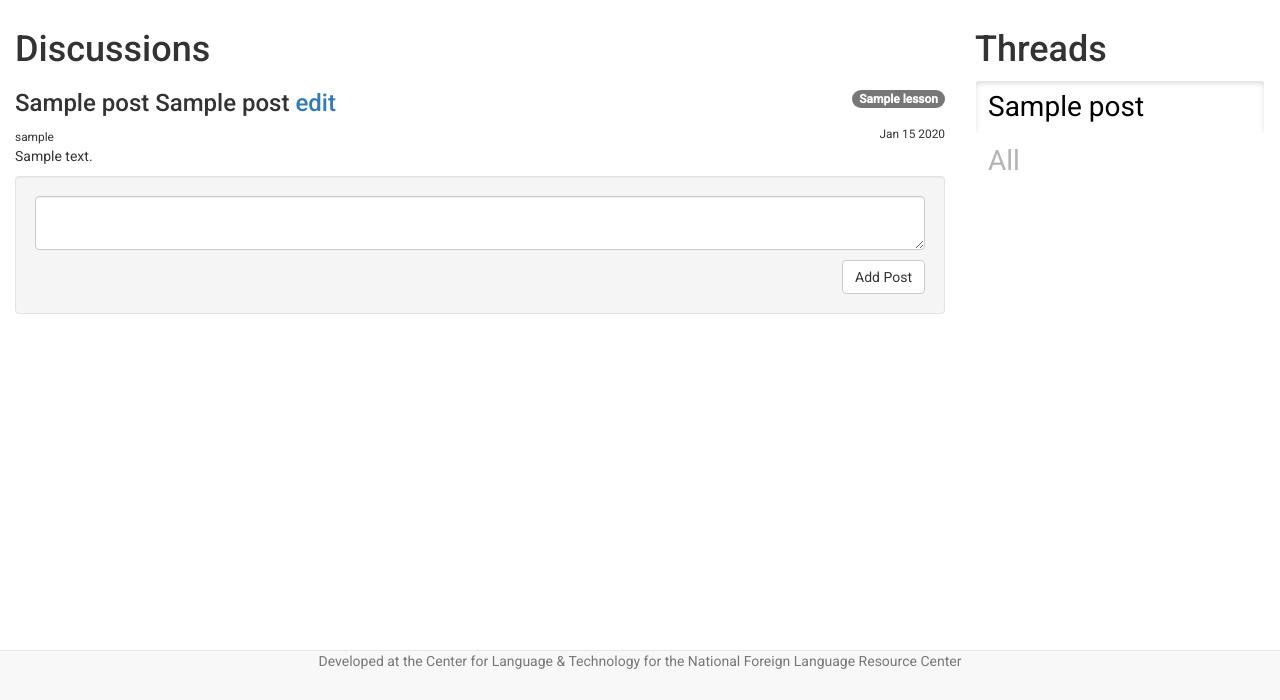
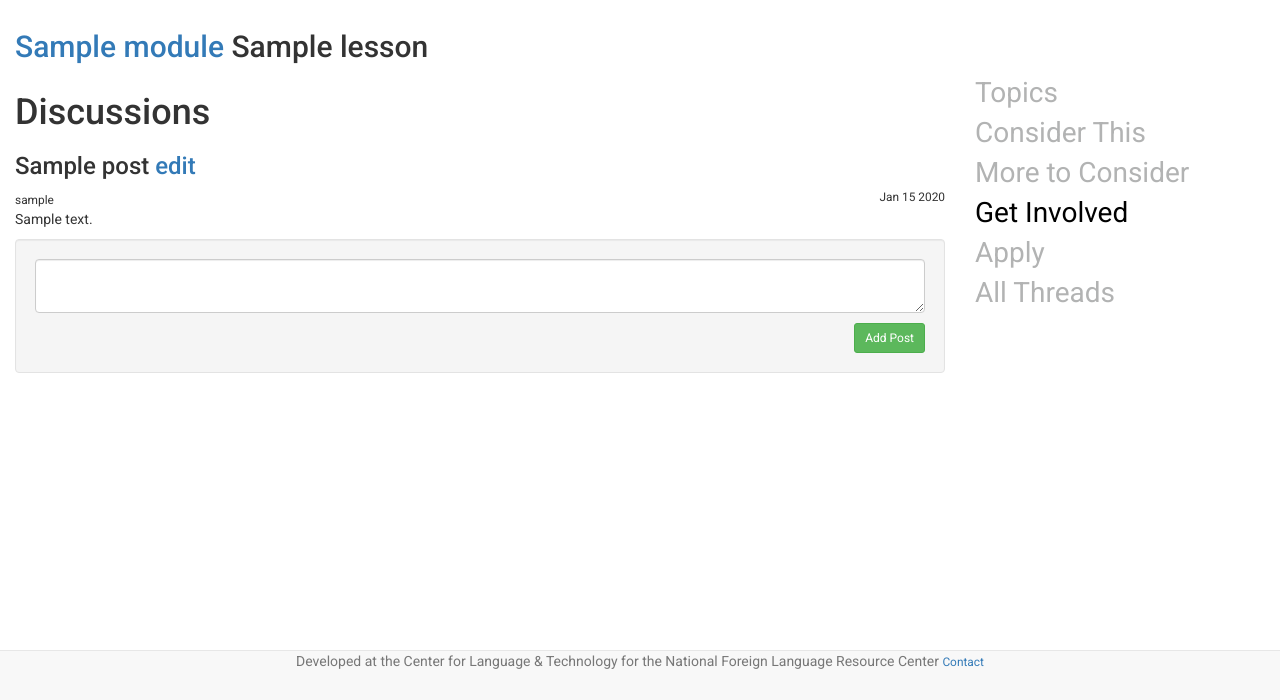
Before and after one commit to richmedina/nflrc-blwl-dev, a Django app: a page that uses templates/base.html in a window 1280 px wide. Shown: the part 100-800 px from the top of the page. Run offline with Django 3.2, Linux system fonts and the light colour scheme; a user stored in the database is signed in; tables that the repository leaves empty hold one stand-in row (values such as "Sample post"); some libraries are stand-ins or nearby versions.

Commit message:
ui adjustments, CRUD on posts

```diff
--- a/core/admin.py
+++ b/core/admin.py
@@ -28,8 +28,8 @@ class LessonDiscussionAdmin(admin.ModelAdmin):
 	form = LessonDiscussionAdminModelForm
 
 class PostAdmin(admin.ModelAdmin):
-    list_display = ('id', 'text', 'creator', 'subject', 'deleted')
-    list_filter = ['subject', 'deleted']
+    list_display = ('id', 'text', 'creator', 'subject', 'deleted', 'parent_post')
+    list_filter = ['deleted']
 
 admin.site.register(Module)
 admin.site.register(Lesson)
--- a/discussions/forms.py
+++ b/discussions/forms.py
@@ -8,12 +8,11 @@ class PostForm(forms.ModelForm):
         model = Post
         fields = ['subject', 'text', 'creator', 'parent_post']
         widgets = {
-            # 'text': forms.Textarea(attrs={'rows': 2, 'cols': 80}),
+            'text': forms.Textarea(attrs={'rows': 2, 'cols': '100%', 'class': 'form-control'}),
             'creator': forms.HiddenInput(),
             'parent_post': forms.HiddenInput(),
         }
-
-
+        labels = { 'text': 'Message Text...'}
 
 
 class PostReplyForm(forms.ModelForm):
--- a/discussions/views.py
+++ b/discussions/views.py
@@ -1,7 +1,7 @@
-from django.views.generic import TemplateView, CreateView, ListView, DetailView, DeleteView, UpdateView, FormView
+from django.views.generic import TemplateView, CreateView, ListView, DetailView, DeleteView, UpdateView, FormView, View
 from django.core.urlresolvers import reverse
 
-from braces.views import CsrfExemptMixin, JSONResponseMixin, AjaxResponseMixin, LoginRequiredMixin
+from braces.views import CsrfExemptMixin, JSONResponseMixin, AjaxResponseMixin, LoginRequiredMixin, StaffuserRequiredMixin
 
 from .models import Post
 from .forms import PostForm, PostReplyForm
@@ -33,7 +33,6 @@ class DiscussionListView(LoginRequiredMixin, HonorCodeRequired, TemplateView):
 class DiscussionView(LoginRequiredMixin, HonorCodeRequired, DetailView):
     model = Post
     template_name = 'discussions.html'
-    # fields = ['subject', 'text', 'creator', 'parent_post']
 
     def get_context_data(self, **kwargs):
         context = super(DiscussionView, self).get_context_data(**kwargs)
@@ -46,7 +45,7 @@ class DiscussionView(LoginRequiredMixin, HonorCodeRequired, DetailView):
         except:
             lesson = None
 
-        replies = thread_post.replies.all().filter(deleted=False).order_by('-modified')
+        replies = thread_post.replies.all().filter(deleted=False).order_by('-created')
         initial_post_data['subject'] = 'Re: %s'% thread_post.subject
         initial_post_data['parent_post'] = thread_post.id
         form = PostReplyForm(initial=initial_post_data)
@@ -69,7 +68,16 @@ class PostUpdateView(LoginRequiredMixin, HonorCodeRequired, CsrfExemptMixin, Upd
     form_class= PostReplyForm
     template_name = 'edit_form.html'
 
+
+    def get_form_class(self):
+        form_class = super(PostUpdateView, self).get_form_class()
+        if self.request.user.is_staff:
+            form_class = PostForm
+        return form_class
+
     def get_success_url(self):
+        if self.get_object().parent_post:
+            return reverse('discussion_select', args=[str(self.get_object().parent_post.slug)])
         return reverse('discussion_select', args=[str(self.get_object().slug)])
 
 
@@ -85,6 +93,7 @@ class PostCreateView(LoginRequiredMixin, HonorCodeRequired, CsrfExemptMixin, JSO
 
             new_post = postform.save()
             data = {}
+            data['id'] = new_post.id
             data['modified'] = new_post.modified.strftime('%b %d %Y %H:%M')
             data['text'] = new_post.text
             data['creator'] = new_post.creator.username
@@ -97,18 +106,23 @@ class PostCreateView(LoginRequiredMixin, HonorCodeRequired, CsrfExemptMixin, JSO
             print 'Errors?' , data
             return self.render_json_response(data)
 
-class PostDeleteView(LoginRequiredMixin, HonorCodeRequired, CsrfExemptMixin, JSONResponseMixin, AjaxResponseMixin, FormView):
-    # model = Post
-    template_name = 'discussions.html'
-
+class PostDeleteView(LoginRequiredMixin, HonorCodeRequired, CsrfExemptMixin, JSONResponseMixin, AjaxResponseMixin, View):
 
     def post_ajax(self, request, *args, **kwargs):
-        print request
         if request:
-            data = 'data removed'
-            # print self.render_json_response(data)
-            return self.render_json_response(data)
-        else:
-            data = postform.errors
-            print 'Errors?' , data
-            return self.render_json_response(data)
+            try:
+                post = Post.objects.get(id=request.POST['post'])
+
+                if post.creator == request.user or request.user.is_staff:
+                    post.deleted = True
+                    post.save()
+                    data = 'data removed'
+                    return self.render_json_response(data)
+                else:
+                    data = 'data not removed'
+
+            except Exception as e:
+                data = 'data not removed'
+                print 'Error: ', e
+
+        return self.render_json_response(data)
--- a/nflrcpbll/urls.py
+++ b/nflrcpbll/urls.py
@@ -33,8 +33,9 @@ urlpatterns = patterns('',
     url(r'^discussions/(?P<slug>[-\w]+)/$', DiscussionView.as_view(), name='discussion_select' ),
     url(r'^discussions/$', DiscussionListView.as_view(), name='discussion' ),
     url(r'^discussions/post/add/$', PostCreateView.as_view(), name='create_post'),
+    url(r'^discussions/post/delete/$', PostDeleteView.as_view(), name='delete_post'),
     url(r'^discussions/post/(?P<pk>[-\w]+)/edit/$', PostUpdateView.as_view(), name='edit_post'),
-    url(r'^discussions/post/(?P<pk>[-\w]+)/delete/$', PostDeleteView.as_view(), name='delete_post'),
+
 
     url(r'^pbllpage/(?P<slug>[-\w]+)/$', PbllPageView.as_view(), name='pbllpage' ),
     url(r'^pbllpage/edit/(?P<slug>[-\w]+)/$', PbllPageUpdateView.as_view(), name='pbllpage_edit' ),
--- a/quiz/views.py
+++ b/quiz/views.py
@@ -205,7 +205,7 @@ class QuizTake(LoginRequiredMixin, HonorCodeRequired, FormView):
         try:
             context['lesson_thread'] =  context['lesson'].lesson_discussion.get().thread.slug
             preview_replies = context['lesson'].lesson_discussion.get().thread.replies.all().order_by('-modified')
-            context['lesson_thread_replies'] = preview_replies[0:5]
+            context['lesson_thread_replies'] = preview_replies[0:1]
 
         except:
             context['lesson_thread'] = None
--- a/static/js/discussions.js
+++ b/static/js/discussions.js
@@ -15,22 +15,17 @@ jQuery(function($) {
 	});
 
 
-    $(".post_delete").on("click", function(event) {
+    $(".post_delete").submit(function( event ) {
         event.preventDefault();
-        console.log($(this).attr('data-target'));
-
-        var d = $(this).attr('data-target');
-        console.log(d);
+        var container = $("#" + $(this).attr('data-reply-target'));
         $.ajax({
-            url : $(this).attr('data-handler'),
+            url : $(this).attr('action'),
             type : "POST",
-            data : {post: d},
+            data : $(this).serializeArray(),
             dataType : "json",
-
             // handle a successful response
             success : function(json) {
-                console.log("success")
-                $("#"+event.target.id).remove();
+                container.remove();
             },
 
             // handle a non-successful response
@@ -60,8 +55,10 @@ jQuery(function($) {
             dataType : "json",
 
             // handle a successful response
+
+
             success : function(json) {
-            	var hdr = '<div class="well" style="margin-left: 30px"><dt>' + json.subject + ' <small> ' + json.creator + '</small><small style="float: right"> ' + json.modified + '</small></dt>';
+            	var hdr = '<div class="well" style="margin-left: 30px"><dt>' + json.subject + ' <small> ' + json.creator + '</small><small style="float: right"> ' + json.modified + '</small><small style="float: right">&nbsp;<a href="/discussions/post/' + json.id + '/edit/">edit</a>&nbsp;</small></dt>';
 				var body = '<dd>' + json.text + '</dd></div>';
 				var msg = hdr + ' ' + body;
 
--- a/templates/base.html
+++ b/templates/base.html
@@ -10,7 +10,7 @@
   <meta charset="utf-8">
   <meta http-equiv="X-UA-Compatible" content="IE=edge">
   <meta name="viewport" content="width=device-width, initial-scale=1">
-  <title>{% block page_title %}nflrc -- pbll -- stacks{% endblock page_title %}</title>
+  <title>{% block page_title %}NFLRC Fundamentals of PBLL Online{% endblock page_title %}</title>
 
   <!-- Bootstrap -->
   <link rel="stylesheet" href="//netdna.bootstrapcdn.com/bootstrap/3.1.0/css/bootstrap.min.css">
@@ -75,7 +75,7 @@
 
     <div class="navbar navbar-default navbar-fixed-bottom" role="navigation">
       <div class="container-fluid footer">
-        <p class="text-muted">Developed at the Center for Language & Technology for the National Foreign Language Resource Center</p>
+        <p class="text-muted">Developed at the Center for Language & Technology for the National Foreign Language Resource Center <a href="http://nflrc.hawaii.edu/contact/"><small>Contact</small></a></p>
       </div>
     </div>
 
@@ -95,8 +95,8 @@
       selector:'textarea',
       menubar : false,
       media_poster: true,
-      plugins: "textcolor code media image visualblocks",
-      toolbar: "undo redo | fontsizeselect styleselect formatselect code visualblocks | bold italic underline strikethrough | forecolor backcolor | image media",
+      plugins: "textcolor code media image visualblocks link",
+      toolbar: "undo redo | fontsizeselect formatselect code visualblocks link unlink | bold italic underline strikethrough | forecolor backcolor | image media | removeformat" ,
     });
   </script>
 
--- a/templates/discussions.html
+++ b/templates/discussions.html
@@ -7,15 +7,12 @@
 {% block content_container %}
 
 <div class="row">
-
+	<div class="col-md-12">{% if lesson %}<h2><a href="{{ lesson.module.get_absolute_url }}">{{ lesson.module }}</a> {{ lesson }}</h2>{% endif %}</div>
     <div class="col-md-9">
 		<h1>Discussions</h1>
 	<!-- thread header -->
-		<h3>{{ thread.subject }} {{thread}}
-			<a href="{% url 'edit_post' thread.id %}">edit</a>
-			<a href="{{ lesson.get_absolute_url }}">
-				<small class="badge" style="float: right">{{ lesson }}</small>
-			</a>
+		<h3>{{ thread.subject }}
+			{% if user.is_staff or user == thread.creator %}<a href="{% url 'edit_post' thread.id %}">edit</a>{% endif %}
 		</h3>
 		<small>{{ thread.creator }}</small>
 		<small style="float: right">{{ thread.modified|date:"M j Y" }}</small>
@@ -28,7 +25,7 @@
 	            {{ postform|crispy }}
 	            <p></p>
 
-	            <div style="text-align: right"><input id="post_submit_btn" type="submit" class="btn btn-default" value="Add Post"/></div>
+	            <div style="text-align: right"><input id="post_submit_btn" type="submit" class="btn btn-success btn-sm" value="Add Post"/></div>
 
 
 	        </form>
@@ -39,15 +36,19 @@
 	    {% for j in replies  %}
 		    <div id="post_{{j.id}}" class="well" style="margin-left: 30px">
 		    	<dt>
-		    		{{ j.subject }}
-		    		<small>{{ j.creator }}</small>
-		    		<small style="float: right">{{ j.modified|date:"M j Y" }}</small>
+		    		{{ j.parent_post.subject }}
+		    		<small>{% if user == j.creator %}me{% else %}{{ j.creator }}{% endif %}</small>
+		    		<small style="float: right"> {{ j.modified|date:"M j Y" }} </small>
+		    		{% if user.is_staff or user == j.creator %}<small style="float: right">&nbsp;<a href="{% url 'edit_post' j.id %}">edit</a>&nbsp;</small>{% endif %}
 		    	</dt>
 		    	<dd>{{ j.text | safe }}</dd>
 		    	<div style="text-align: right">
-
-		    			<button id="post-{{j.id}}-del" data-handler="{% url 'delete_post' j.id %}" data-target="{{j.id}}" class="post_delete button">remove</button>
-		    		</form>
+	    			{% if user.is_staff or user == j.creator %}
+		    			<form class="post_delete" method="post" data-reply-target="post_{{j.id}}" action="{% url 'delete_post' %}">{% csrf_token %}
+		    				<input type="hidden" name="post" value="{{ j.id }}"/>
+		    				<input type="submit" class="btn btn-xs btn-danger" value="X"/>
+		    			</form>
+	    			{% endif %}
 		    	</div>
 		    </div>
 	    {% endfor %}
@@ -56,17 +57,21 @@
 	</div>
 
     <div class="col-md-3">
-    	<h1>Threads</h1>
-    	<div class="row">
-			<div class="col-md-12 button-group">
-			{% for i in thread_list  %}
-				<a href="{% url 'discussion_select' i.slug %}" class="menu_btn btn {% if i.id == thread.id %}active{% endif %}">{{i.subject}}</a>
-			{% endfor %}
-				<a href="{% url 'discussion' %}" class="menu_btn btn"> All </a>
-			</div>
-		</div>
+    	{% if lesson %}
+		    <div><a href="{% url 'lesson_section' slug=lesson.slug section='topic' %}" class="menu_btn {% if curr_section == 'topic' %}active{% endif %}">Topics</a></div>
+		    <div><a href="{% url 'lesson_section' slug=lesson.slug section='media' %}" class="menu_btn {% if curr_section == 'media' %}active{% endif %}">Consider This</a></div>
+
+			{% if quiz %}
+				<div><a href="{% url 'lesson_quiz' quiz_name=quiz %}" class="menu_btn ">Test Yourself</a></div>
+			{% endif %}
+
+			<div><a href="{% url 'lesson_section' slug=lesson.slug section='reading' %}" class="menu_btn {% if curr_section == 'reading' %}active{% endif %}">More to Consider</a></div>
+			<div><a href="" class="menu_btn active">Get Involved</a></div>
+
+			<div><a href="{% url 'lesson_section' slug=lesson.slug section='apply' %}" class="menu_btn {% if curr_section == 'apply' %}active{% endif %}">Apply</a>	</div>
+			<div><a href="{% url 'discussion' %}" class="menu_btn"> All Threads </a></div>
+		{% endif %}
     </div>
-
 </div>
 
 {% endblock content_container %}
--- a/templates/lesson.html
+++ b/templates/lesson.html
@@ -48,7 +48,7 @@
 				{% for i in lesson_thread_replies %}
 				<a href="{% url 'discussion_select' slug=lesson_thread %}#post_{{i.id}}">
 					<div class="well">
-						<i class="fa fa-quote-left"></i>
+						<i class="fa fa-quote-right fa-1x"></i>
 						<div class="reply_preview"><small><i>{{ i.text|truncatewords:10 | safe }}</i></small></div>
 					</div>
 
--- a/templates/login-forbidden.html
+++ b/templates/login-forbidden.html
@@ -9,7 +9,7 @@
     	{% for i in messages %}
     		<p>{{ i }}</p>
     	{% endfor %}
-    	Sorry, you do not have required permissions to view this site. If you feel you have reached this page in error, please contact <a href="mailto://nflrc@hawaii.edu">the National Foreign Language Resource Center</a>.
+    	Sorry, you do not have required permissions to view this site. If you feel you have reached this page in error, please contact <a href="mailto://nflrc@hawaii.edu">the National Foreign Language Resource Center</a> nflrc@hawaii.edu
 	</div>
 </div>
 
```
Also changed, not shown: pbll-dev.sqlite3.
